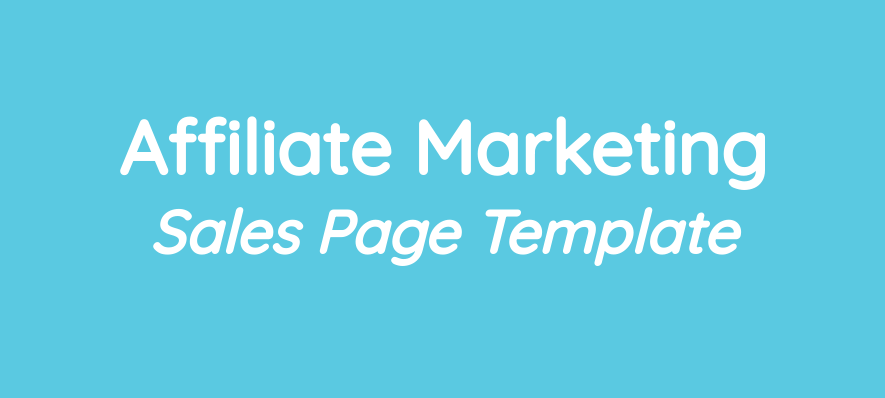
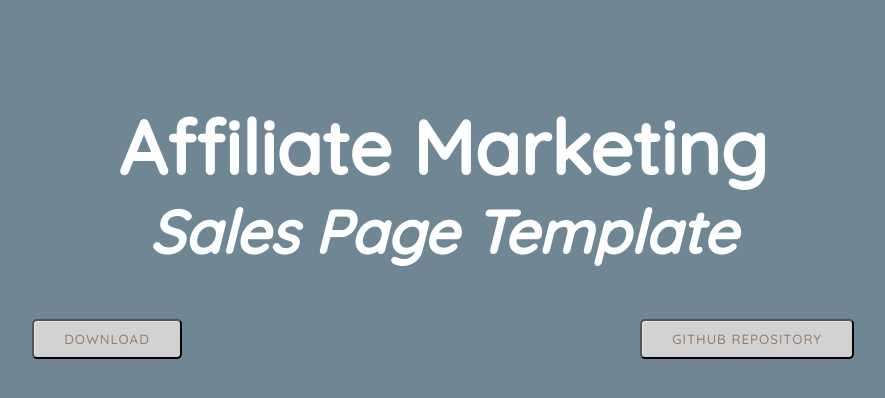
Before and after one commit to conspecto/affiliateMarketing, a plain HTML site: page index.html in a window 1280 px wide. Shown: the whole page, without its empty margins (197-1082 px from the left). Drawn offline with Linux system fonts and the light colour scheme.

Commit message:
updated landing page w. SASS

```diff
--- /dev/null
+++ b/assets/sass/style.scss
@@ -0,0 +1,55 @@
+$ff: 'Quicksand', sans-serif;
+$bg: #6f8694;
+$margin: 0 auto;
+
+body {
+    background: $bg;
+    margin: 0px;
+    padding: 0px;
+}
+
+h1 {
+    font-family: $ff;
+    font-size: 75px;
+    color: #ffffff;
+    text-align: center;
+    margin: $margin;
+    margin-top: 100px;
+}
+
+h2 {
+    font-family: $ff;
+    font-style: italic;
+    font-size: 60px;
+    color: #ffffff;
+    text-align: center;
+    margin: $margin;
+}
+
+.container {
+    display: flex;
+    align-items: center;
+    justify-content: center;
+    margin-top: 50px;
+}
+
+%button-style {
+    padding: 10px 30px;
+    background: #d2d2d2;
+    color: #947d6f;
+    letter-spacing: 1px;
+    font-family: $ff;
+    -moz-box-shadow: inset 1px 1px 1px rgba(255, 255, 255, .4), inset -1px -1px 1px #d3d3d3;
+    -webkit-box-shadow: inset 1px 1px 1px rgba(255, 255, 255, .4), inset -1px -1px 1px #d3d3d3;
+    box-shadow: inset 1px 1px 1px rgba(255, 255, 255, .4), inset -1px -1px 1px #d3d3d3;
+    border-radius: 5px 5px 5px 5px;
+    margin: $margin;
+}
+
+#downloadButton {
+    @extend %button-style;
+}
+
+#repoButton {
+    @extend %button-style;
+}
--- a/index.html
+++ b/index.html
@@ -25,6 +25,13 @@
         <h2>Sales Page Template</h2>
     </header>
 
+    <main>
+        <div class="container">
+            <button id="downloadButton" type="submit" class="input">DOWNLOAD</button>
+            <button id="repoButton" type="submit" class="input">GITHUB REPOSITORY</button>
+        </div>
+    </main>
+
 <body>
 </body>
 </html>
--- a/template/assets/sass/style.scss
+++ b/template/assets/sass/style.scss
@@ -5,3 +5,9 @@ body {
     background: $bg;
     font-family: $ff;
 }
+
+.container {
+    ul li {
+        padding: 10px;
+    }
+}
```
Also changed, not shown: template/index.html (+13 -1 lines), assets/css/style.css, template/assets/css/style.css, 1 other file.
